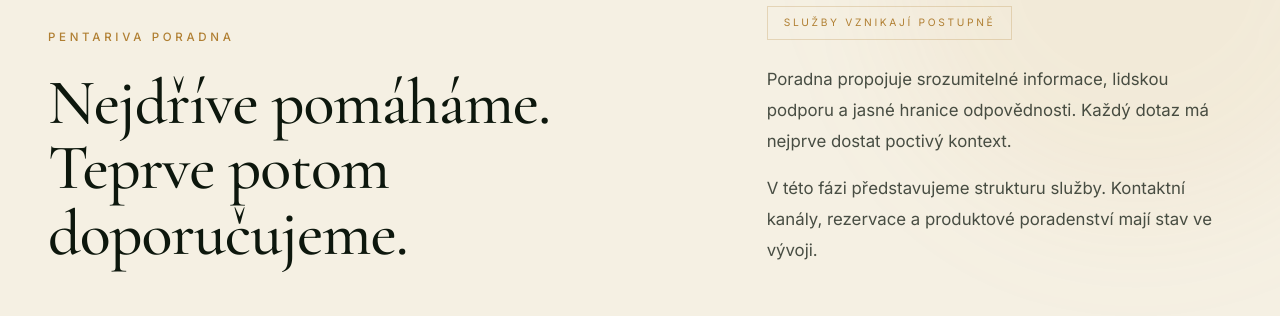
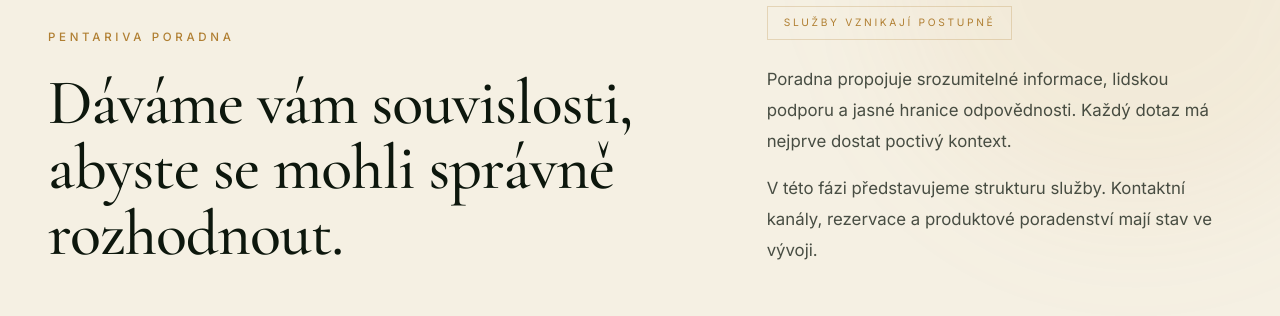
Before and after one commit to PetrNemecek1/pentariva, a Next.js app: page /poradna in a window 1280 px wide. Shown: the part 214-530 px from the top of the page. Built offline with nearby package versions, Linux system fonts and the light colour scheme; no server answers.

Commit message:
feat(brand): use the context motto on education and poradna
Match the office slogan so public pages no longer say we explain first, then recommend.

Co-authored-by: Cursor <cursoragent@cursor.com>

```diff
--- a/app/poradna/page.tsx
+++ b/app/poradna/page.tsx
@@ -54,9 +54,9 @@ export default function AdvisoryPage() {
         eyebrow="PENTARIVA Poradna"
         title={
           <>
-            Nejdříve pomáháme.
+            Dáváme vám souvislosti,
             <br />
-            Teprve potom doporučujeme.
+            abyste se mohli správně rozhodnout.
           </>
         }
         status="Služby vznikají postupně"
--- a/components/pentariva/EducationTeaser.tsx
+++ b/components/pentariva/EducationTeaser.tsx
@@ -53,7 +53,7 @@ export function EducationTeaser() {
                 lineHeight: 1.1,
               }}
             >
-              Nejdříve vysvětlujeme. Teprve potom doporučujeme.
+              Dáváme vám souvislosti, abyste se mohli správně rozhodnout.
             </h2>
             <p className="mt-6 max-w-xl text-base leading-relaxed text-ink/70">
               Články, průvodci, videa a webináře pomáhají porozumět tématu a udělat informované
```
